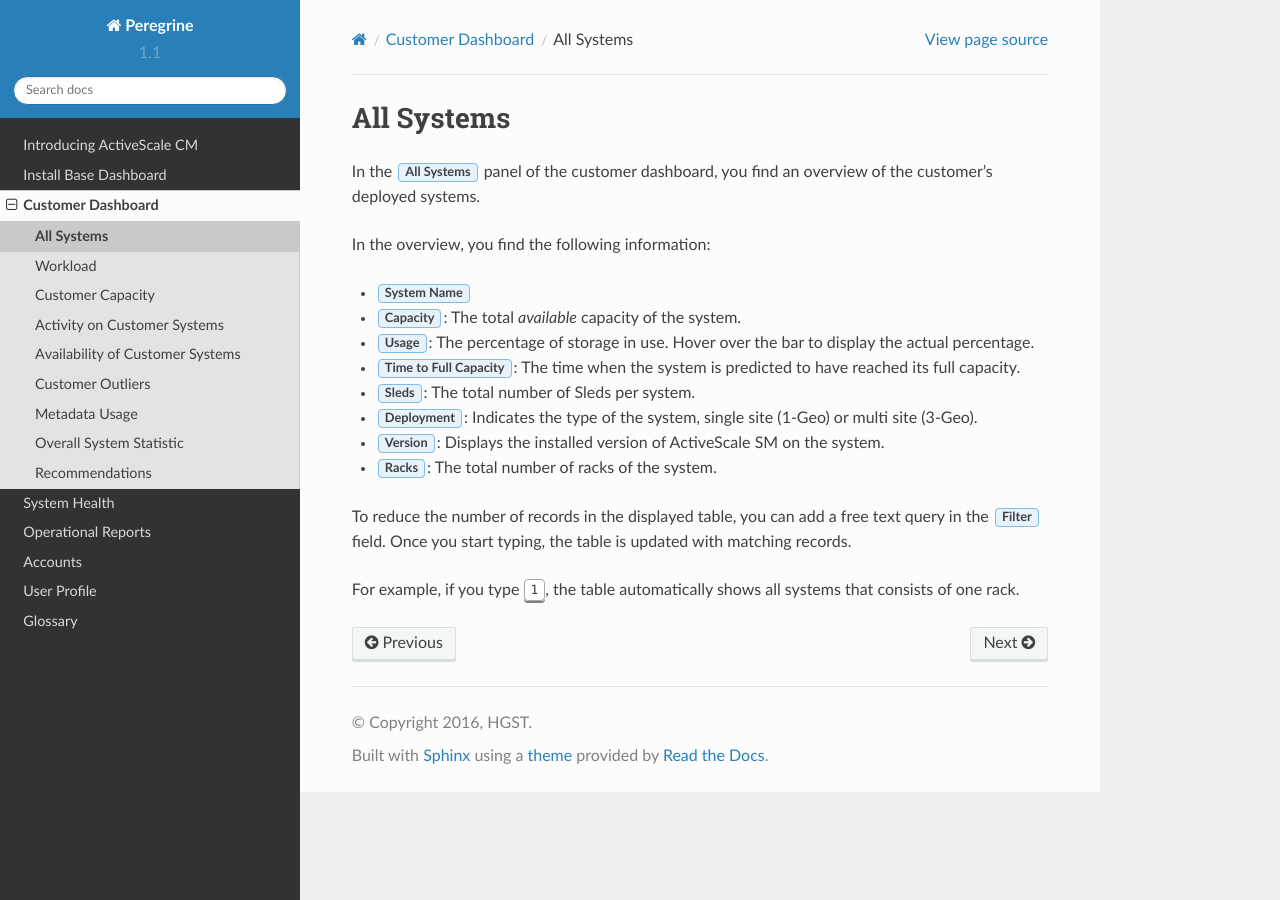
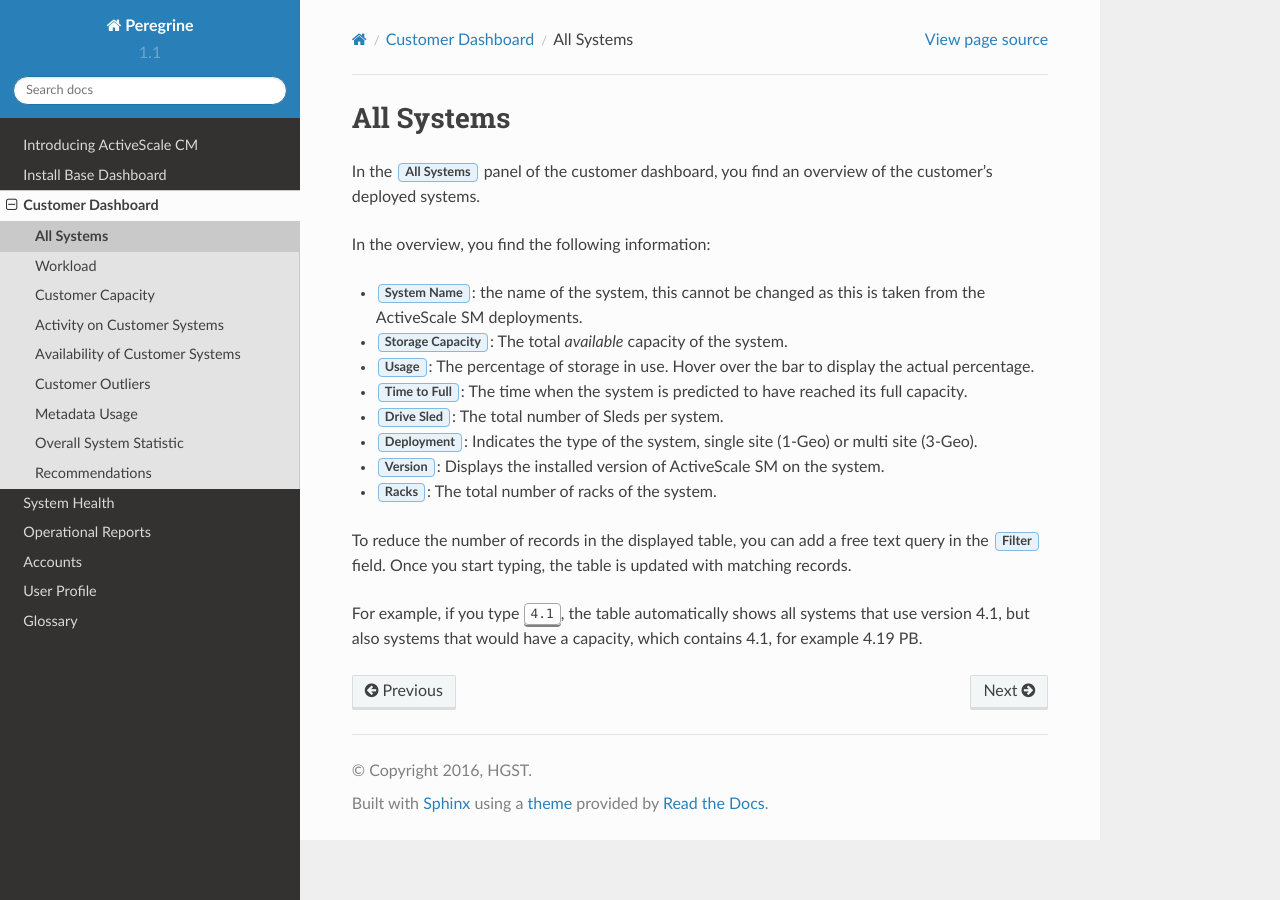
Before and after one commit to tdewolf/peregrine, a Sphinx documentation site: the page built from source/customer_dashboard/all_systems.rst, in a window 1280 px wide. Built offline with Sphinx 7.4.7 and the Read the Docs theme 2.0.0, drawn with Linux system fonts in a browser that asks for light colours.

Commit message:
update labels on customer dashboard

```diff
--- a/source/customer_dashboard/all_systems.rst
+++ b/source/customer_dashboard/all_systems.rst
@@ -8,13 +8,14 @@ deployed systems.
 
 In the overview, you find the following information:
 
-* :guilabel:`System Name`
-* :guilabel:`Capacity`: The total *available* capacity of the system.
+* :guilabel:`System Name`: the name of the system, this cannot be changed as this is taken from the |as|
+  deployments.
+* :guilabel:`Storage Capacity`: The total *available* capacity of the system.
 * :guilabel:`Usage`: The percentage of storage in use. Hover over the bar to display the actual
   percentage.
-* :guilabel:`Time to Full Capacity`: The time when the system is predicted to have reached its full
+* :guilabel:`Time to Full`: The time when the system is predicted to have reached its full
   capacity.
-* :guilabel:`Sleds`: The total number of Sleds per system.
+* :guilabel:`Drive Sled`: The total number of Sleds per system.
 * :guilabel:`Deployment`: Indicates the type of the system, single site (1-Geo) or multi site (3-Geo).
 * :guilabel:`Version`: Displays the installed version of |as| on the system.
 * :guilabel:`Racks`: The total number of racks of the system.
@@ -22,4 +23,5 @@ In the overview, you find the following information:
 To reduce the number of records in the displayed table, you can add a free text query in the
 :guilabel:`Filter` field. Once you start typing, the table is updated with matching records.
 
-For example, if you type :kbd:`1`, the table automatically shows all systems that consists of one rack.
+For example, if you type :kbd:`4.1`, the table automatically shows all systems that use version 4.1, but
+also systems that would have a capacity, which contains 4.1, for example 4.19 PB.
--- a/source/customer_dashboard/customer_capacity.rst
+++ b/source/customer_dashboard/customer_capacity.rst
@@ -5,8 +5,8 @@
 Customer Capacity
 =================
 
-The :guilabel:`Capacity` panel on the customer's dashboard displays a pie chart with the percentages of
-the used capacity and the free storage capacity.
+The :guilabel:`Storage Capacity` panel on the customer's dashboard displays a pie chart with the
+percentages of the used capacity and the free storage capacity.
 
 |customer_capacity|
 
```
